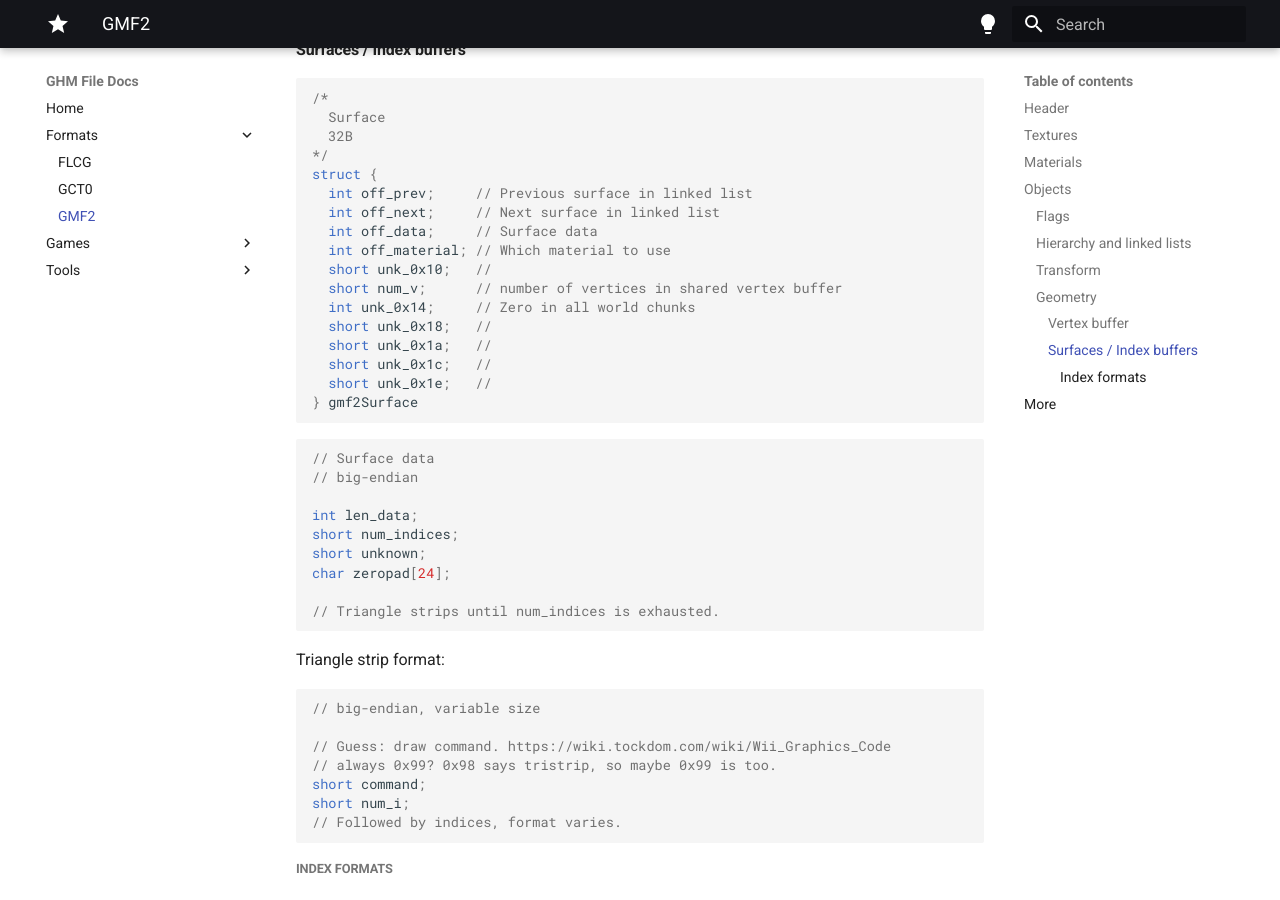
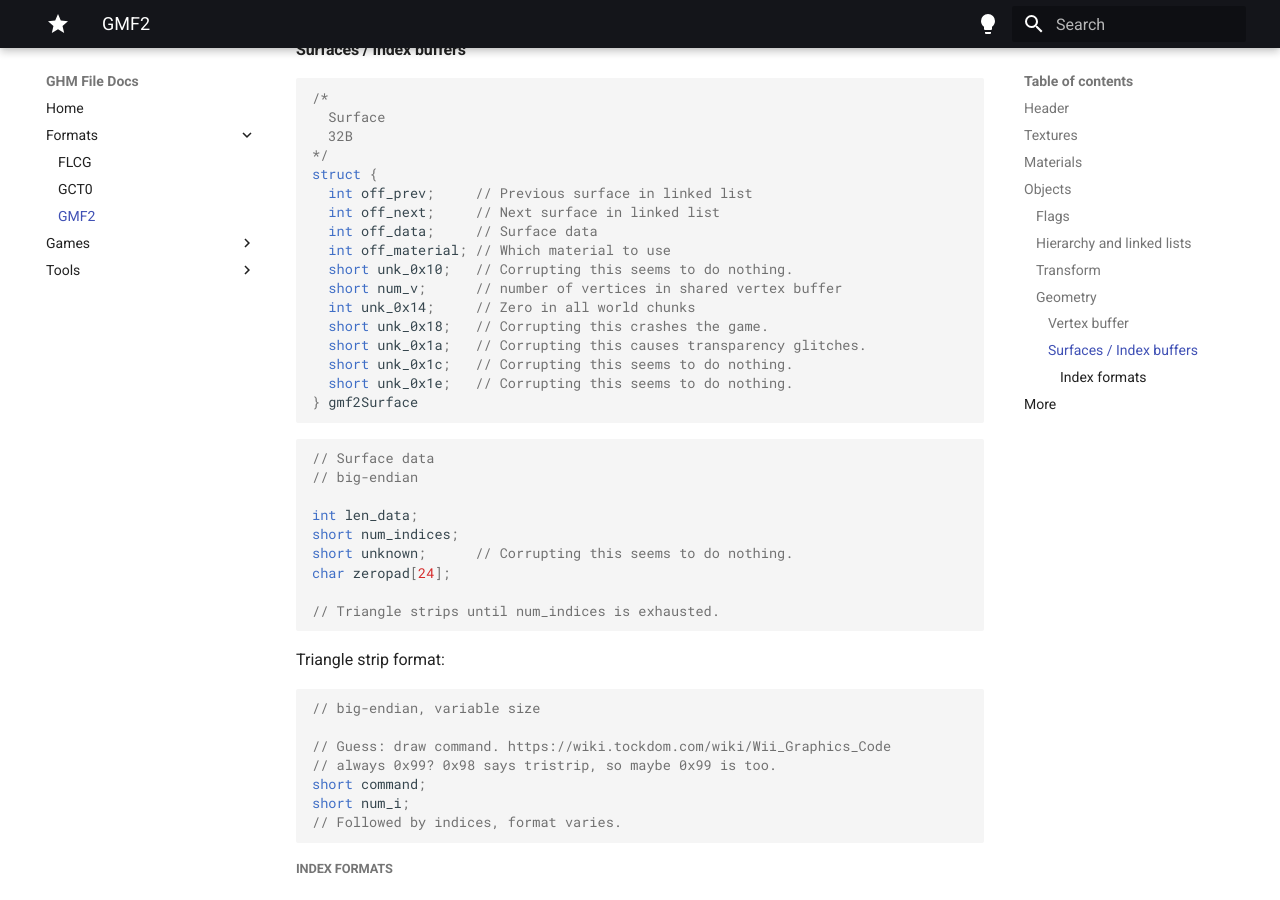
Before and after one commit to sevonj/nmh_reverse, an MkDocs documentation site: the page built from docs/formats/gmf2.md, in a window 1280 px wide and 900 px high, scrolled down 4009 px. Built offline with MkDocs 1.6.1 and Material for MkDocs 9.7.7, drawn with Linux system fonts in a browser that asks for light colours; comment, search, counter and statistics services are not loaded.

Commit message:
gmf2 value descriptions

````diff
--- a/docs/formats/gmf2.md
+++ b/docs/formats/gmf2.md
@@ -201,13 +201,13 @@ struct {
   int off_next;     // Next surface in linked list
   int off_data;     // Surface data
   int off_material; // Which material to use
-  short unk_0x10;   //
+  short unk_0x10;   // Corrupting this seems to do nothing.
   short num_v;      // number of vertices in shared vertex buffer
   int unk_0x14;     // Zero in all world chunks
-  short unk_0x18;   //
-  short unk_0x1a;   //
-  short unk_0x1c;   //
-  short unk_0x1e;   //
+  short unk_0x18;   // Corrupting this crashes the game.
+  short unk_0x1a;   // Corrupting this causes transparency glitches.
+  short unk_0x1c;   // Corrupting this seems to do nothing.
+  short unk_0x1e;   // Corrupting this seems to do nothing.
 } gmf2Surface
 ```
 
@@ -217,7 +217,7 @@ struct {
 
 int len_data;
 short num_indices;
-short unknown;
+short unknown;      // Corrupting this seems to do nothing.
 char zeropad[24];
 
 // Triangle strips until num_indices is exhausted.
````
